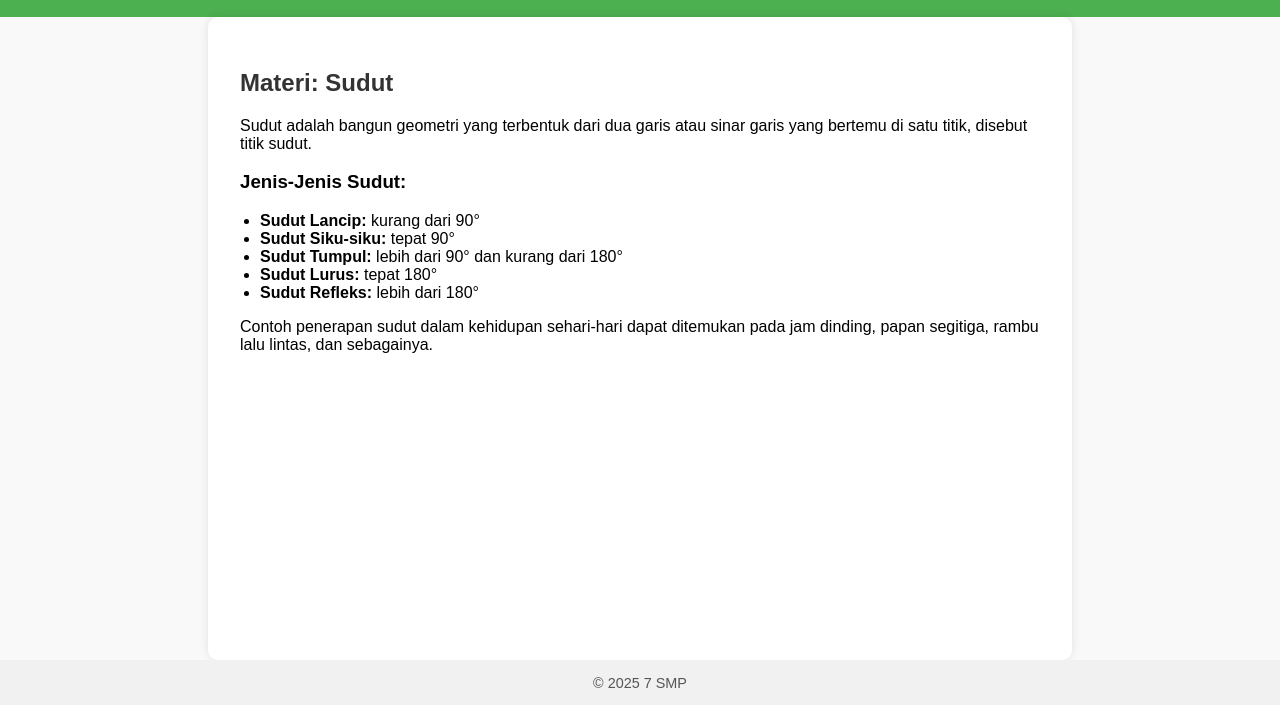
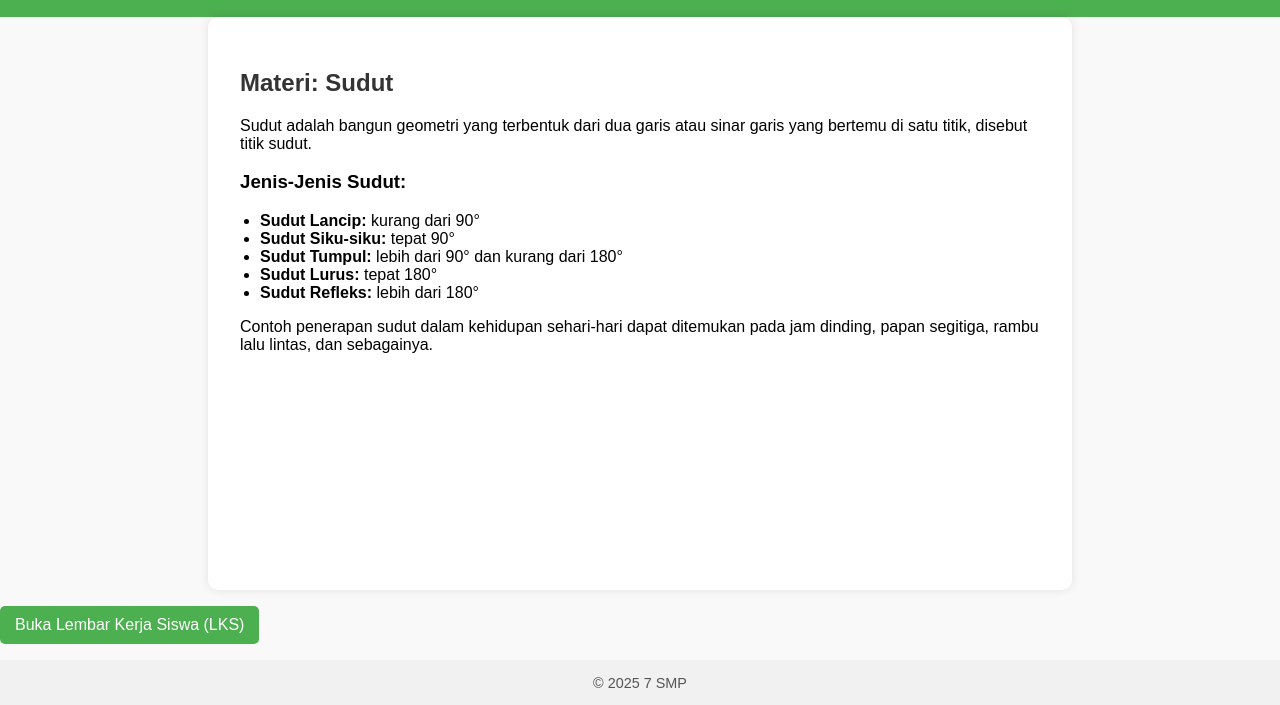
Before and after one commit to natasyyie/7SMP, a plain HTML site: page index.html in a window 1280 px wide. Shown: the part 95-800 px from the top of the page. Drawn offline with Linux system fonts and the light colour scheme.

Commit message:
Update index.html

```diff
--- a/index.html
+++ b/index.html
@@ -62,6 +62,7 @@
     </ul>
     <p>Contoh penerapan sudut dalam kehidupan sehari-hari dapat ditemukan pada jam dinding, papan segitiga, rambu lalu lintas, dan sebagainya.</p>
   </main>
+<p><a href="lks.html" style="display:inline-block; padding:10px 15px; background-color:#4CAF50; color:white; text-decoration:none; border-radius:5px;">Buka Lembar Kerja Siswa (LKS)</a></p>
 
   <footer>
     &copy; 2025 7 SMP
```
